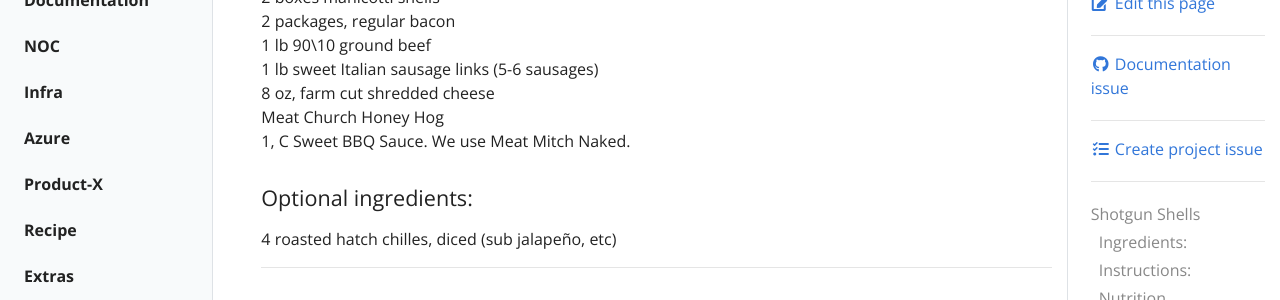
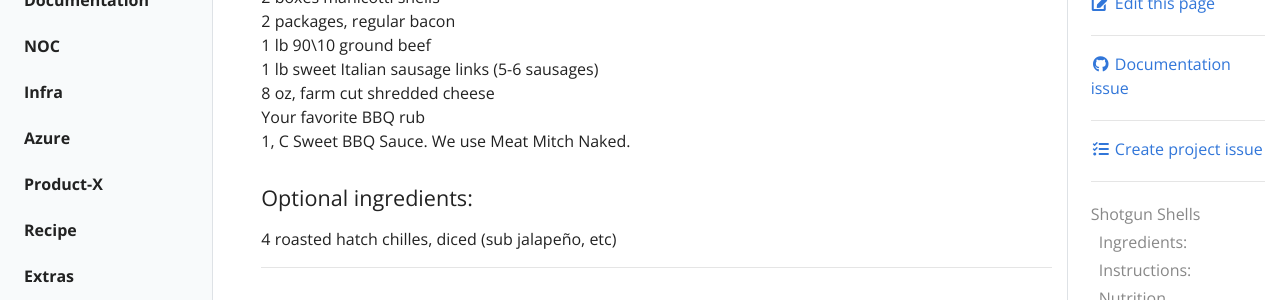
Before and after one commit to 101101/kb, a Jekyll site: the page built from _docs/recipe/shotgun-shells.md, in a window 1280 px wide and 900 px high, scrolled down 348 px. Shown: the part 154-454 px from the top of the window. Built offline with Jekyll 4.4.1, drawn with Linux system fonts in a browser that asks for light colours.

Commit message:
Update shotgun-shells.md

```diff
--- a/_docs/recipe/shotgun-shells.md
+++ b/_docs/recipe/shotgun-shells.md
@@ -26,7 +26,7 @@ description: Bacon wrapped BBQ appetizer
 1 lb 90\10 ground beef
 1 lb sweet Italian sausage links (5-6 sausages)
 8 oz, farm cut shredded cheese
-Meat Church Honey Hog
+Your favorite BBQ rub
 1, C Sweet BBQ Sauce. We use Meat Mitch Naked.
 
 #### Optional ingredients:
```
